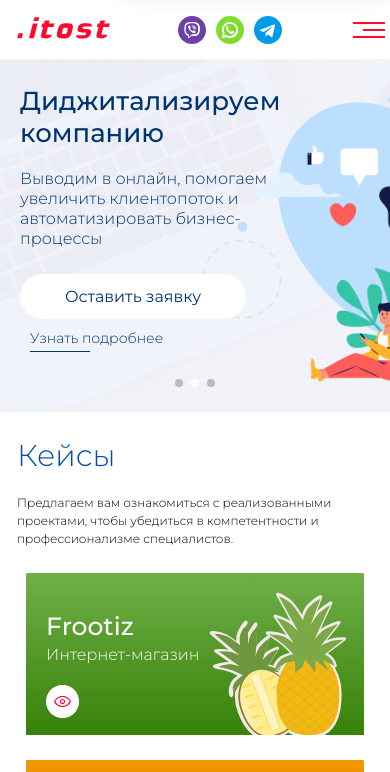
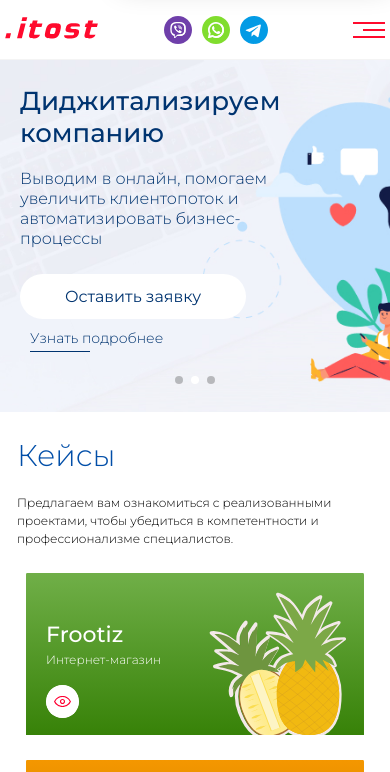
Before and after one commit to romahawk-ru/HTML_multi-page-layout, a plain HTML site: page weblayout-itost/index.html in a window 390 px wide. Shown: the top 772 px of the page. Drawn offline with nearby package versions, Linux system fonts and the light colour scheme.

Commit message:
Adaptive 375px
Improving the adaptability of the page to 375px

```diff
--- a/weblayout-itost/css/media.css
+++ b/weblayout-itost/css/media.css
@@ -271,9 +271,13 @@
   }
 
   .header__logo {
-    margin: 0 66px 0 12px;
+    margin: 0;
     width: 93px;
     height: 22px;
+  }
+
+  .burger__btn {
+    margin-left: 20px;
   }
 
 
@@ -289,7 +293,7 @@
   }
 
   .hero-content {
-    padding: 25px 37px 25px 20px;
+    padding: 25px 44px 25px 20px;
   }
 
   .hero-content__title {
@@ -350,6 +354,13 @@
     width: 80%;
   }
 
+  .swiper-horizontal >.swiper-pagination-bullets,
+  .swiper-pagination-bullets.swiper-pagination-horizontal,
+  .swiper-pagination-custom,
+  .swiper-pagination-fraction {
+    bottom: 25px;
+  }
+
   /* section cases */
 
   .cases {
@@ -390,6 +401,16 @@
     background-size: cover;
   }
 
+  .cards__title {
+    margin: 0;
+    font-size: 22px;
+  }
+
+  .cards__text {
+    margin-bottom: 15px;
+    font-size: 12px;
+  }
+
   .cards__btn {
     width: 33px;
     height: 33px;
@@ -410,6 +431,10 @@
     padding: 8px;
     width: 33px;
     height: 33px;
+  }
+
+  .cases__cards:nth-child(3) {
+    margin-bottom: 25px;
   }
 
   .cases__cards:nth-child(4) {
@@ -514,6 +539,7 @@
 
   .contacts-card__btns {
     flex-wrap: wrap;
+    justify-content: space-evenly;
     margin-bottom: 8px;
   }
 
@@ -588,7 +614,7 @@
   }
 
   .footer-top__inner {
-    padding: 0;
+    justify-content: space-evenly;
   }
 
   .footer__logo {
@@ -620,11 +646,13 @@
   }
 
   .footer-top__item:nth-child(2) {
+    padding: 0;
     max-width: 100%;
   }
 
   .footer-top__item:nth-child(3) {
-    width: 100%;
+    padding: 0;
+    max-width: 60%;
   }
 
   .footer-top__item:nth-child(4) {
@@ -672,7 +700,7 @@
 }
 
 
-@media (max-width: 375px) {
+@media (max-width: 450px) {
 
 
 
```
Lines whose indentation alone changed are shown as unchanged.
